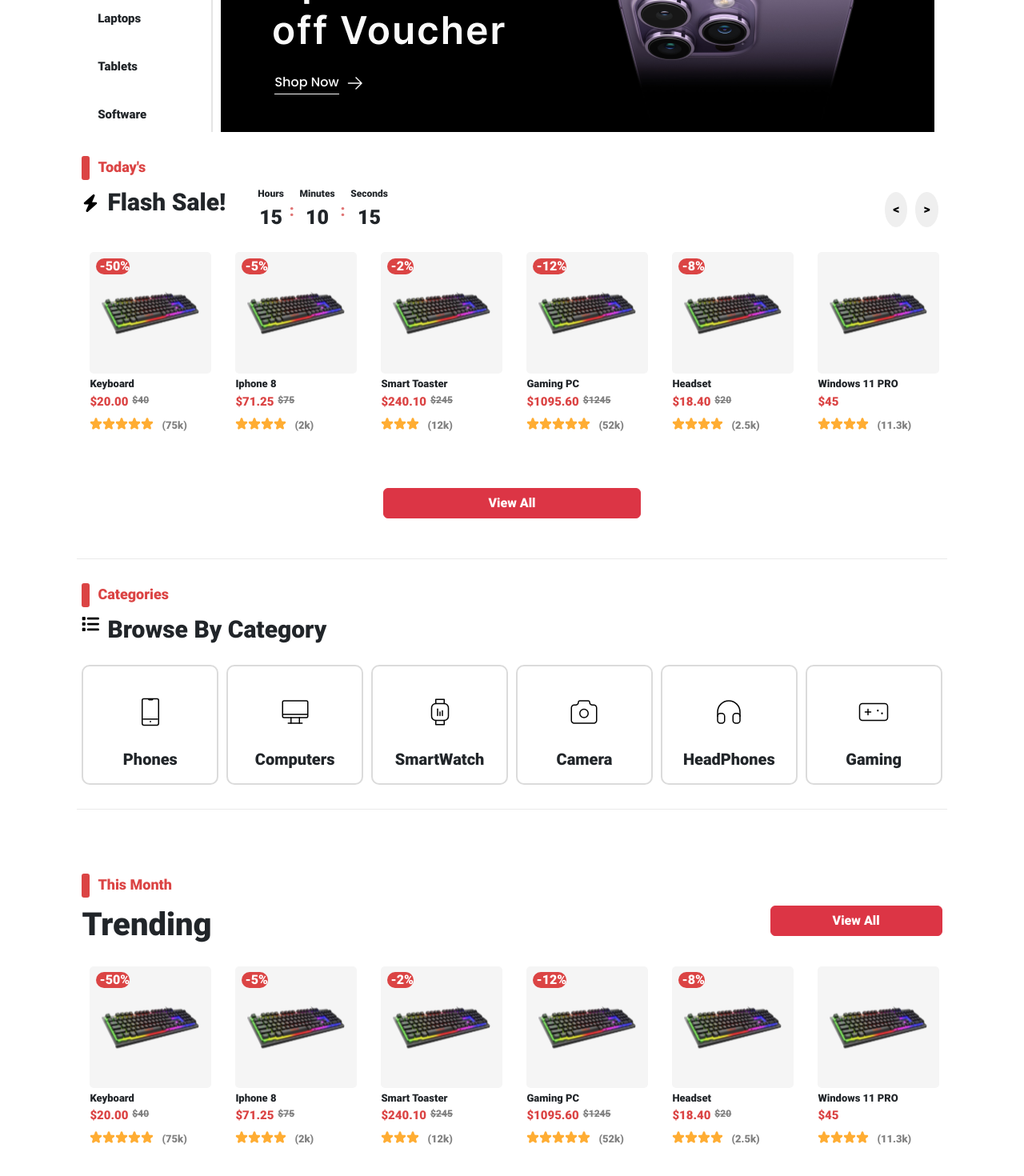
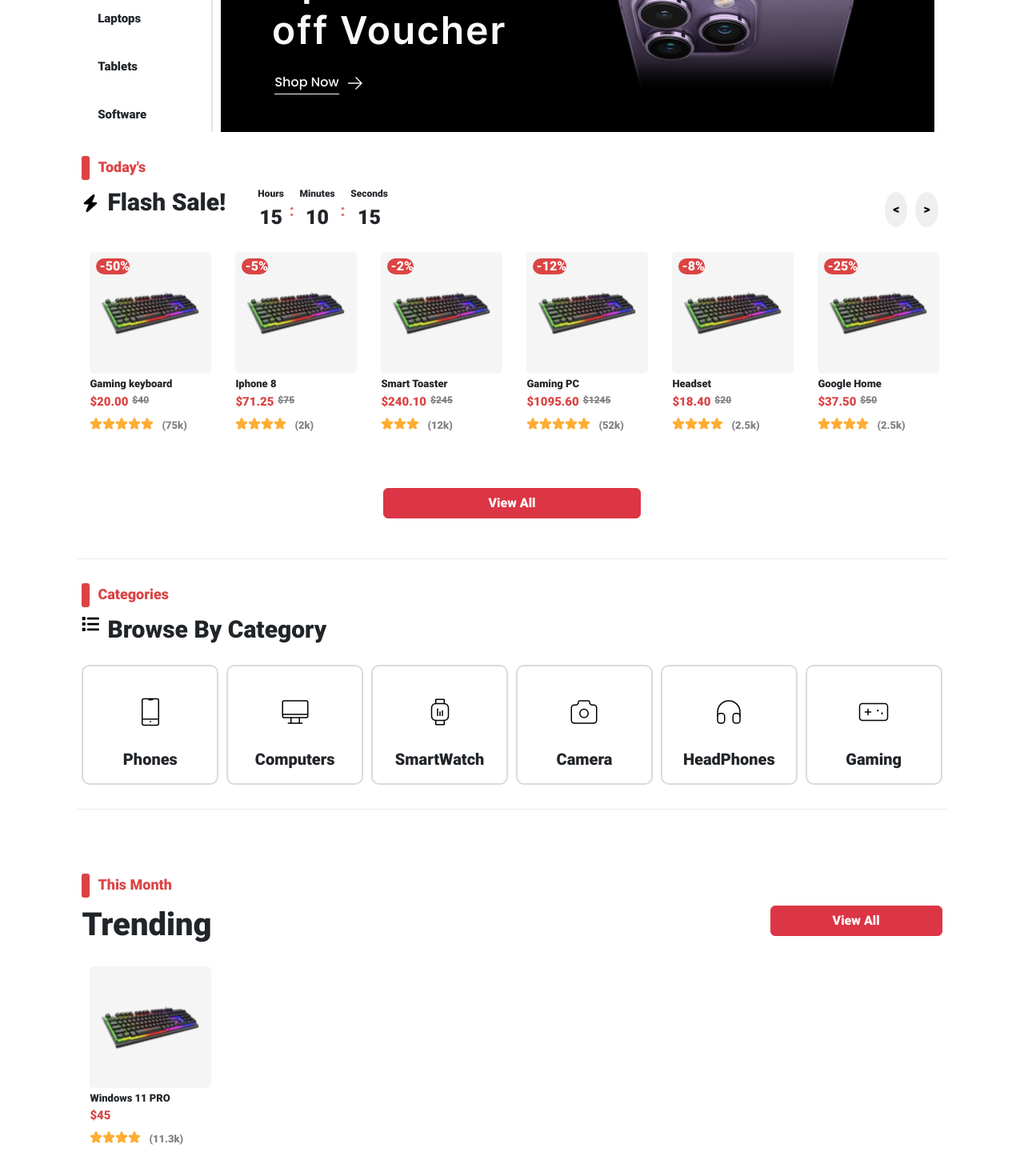
Before and after one commit to AtomicExpresso/React-Ecomerance-Website, a React (Vite) app: page / in a window 1280 px wide. Shown: the part 272-1742 px from the top of the page at 80% size. Built offline with nearby package versions, Linux system fonts and the light colour scheme.

Commit message:
added json doc for shop items

```diff
--- a/src/componets/home/homeBestSelling.jsx
+++ b/src/componets/home/homeBestSelling.jsx
@@ -1,8 +1,8 @@
 import { useState, useEffect } from 'react';
-import ShopItem from '../../data/shopItem';
-
+import {ShopItemTwo} from '../../data/shopItem';
 
 function HomeBestSaleing(){
+
   return (
     <div className="trending-container">
       <div className="sales-legend">
@@ -14,7 +14,7 @@ function HomeBestSaleing(){
         <button className='btn btn-danger'>View All</button>
       </div>
       <div className='sale-row'>
-        <ShopItem/>
+        <ShopItemTwo />
       </div>
     </div>
   )
--- a/src/componets/home/homeSale.jsx
+++ b/src/componets/home/homeSale.jsx
@@ -1,6 +1,6 @@
 import { useState, useEffect } from 'react';
 import BoltIcon from '../../assets/icons/bolt-icon.svg';
-import ShopItem from '../../data/shopItem';
+import {ShopItem} from '../../data/shopItem';
 import useTimer from '../../logic/timer'
 
 
--- /dev/null
+++ b/src/data/json/store-items/notOnSale.json
@@ -0,0 +1,13 @@
+[
+  {
+    "id": 7,
+    "img": "keyboard",
+    "name": "Windows 11 PRO",
+    "oldPrice": null,
+    "price": 45,
+    "rating": 4,
+    "ratingCount": 11.3,
+    "percentOff": null,
+    "onSale": false
+  }
+]
--- /dev/null
+++ b/src/data/json/store-items/onSale.json
@@ -0,0 +1,68 @@
+[
+  {
+    "id": 1,
+    "img": "keyboard",
+    "name": "Gaming keyboard",
+    "oldPrice": 40,
+    "price": 40,
+    "rating": 5,
+    "ratingCount": 75,
+    "percentOff": 50,
+    "onSale": true
+  },
+  {
+    "id": 2,
+    "img": "keyboard",
+    "name": "Iphone 8",
+    "oldPrice": 75,
+    "price": 75,
+    "rating": 4,
+    "ratingCount": 2,
+    "percentOff": 5,
+    "onSale": true
+  },
+  {
+    "id": 3,
+    "img": "keyboard",
+    "name": "Smart Toaster",
+    "oldPrice": 245,
+    "price": 245,
+    "rating": 3,
+    "ratingCount": 12,
+    "percentOff": 2,
+    "onSale": true
+  },
+  {
+    "id": 4,
+    "img": "keyboard",
+    "name": "Gaming PC",
+    "oldPrice": 1245,
+    "price": 1245,
+    "rating": 5,
+    "ratingCount": 52,
+    "percentOff": 12,
+    "onSale": true
+  },
+  {
+    "id": 5,
+    "img": "keyboard",
+    "name": "Headset",
+    "oldPrice": 20,
+    "price": 20,
+    "rating": 4,
+    "ratingCount": 2.5,
+    "percentOff": 8,
+    "onSale": true
+  },
+  {
+    "id": 6,
+    "img": "keyboard",
+    "name": "Google Home",
+    "oldPrice": 50,
+    "price": 30,
+    "rating": 4,
+    "ratingCount": 2.5,
+    "percentOff": 25,
+    "onSale": true
+  }
+]
--- a/src/data/shopItem.jsx
+++ b/src/data/shopItem.jsx
@@ -1,90 +1,33 @@
-import Keyboard from '../assets/images/shop-items/keyboard.svg';
 import RatingStar from '../assets/icons/rating-star.svg';
+import notOnSale from './json/store-items/notOnSale.json';
+import onSale from './json/store-items/onSale.json';
+import keyboard from '../assets/images/shop-items/keyboard.svg'
 
-const shopContext = [
-  {
-    id: 1,
-    img: Keyboard,
-    name: 'Keyboard',
-    oldPrice: `${40}`,
-    price: `${40}`,
-    rating: 5,
-    ratingCount: `${75}`,
-    percentOff: `${50}`,
-    onSale: true
-  },
-  {
-    id: 2,
-    img: Keyboard,
-    name: 'Iphone 8',
-    oldPrice: `${75}`,
-    price: `${75}`,
-    rating: 4,
-    ratingCount: `${2}`,
-    percentOff: `${5}`,
-    onSale: true
-  },
-  {
-    id: 3,
-    img: Keyboard,
-    name: 'Smart Toaster',
-    oldPrice: `${245}`,
-    price: `${245}`,
-    rating: 3,
-    ratingCount: `${12}`,
-    percentOff: `${2}`,
-    onSale: true
-  },
-  {
-    id: 4,
-    img: Keyboard,
-    name: 'Gaming PC',
-    oldPrice: `${1245}`,
-    price: `${1245}`,
-    rating: 5,
-    ratingCount: `${52}`,
-    percentOff: `${12}`,
-    onSale: true
-  },
-  {
-    id: 5,
-    img: Keyboard,
-    name: 'Headset',
-    percentOff: `${5}`,
-    oldPrice: `${20}`,
-    price: `${20}`,
-    rating: 4,
-    ratingCount: `${2.5}`,
-    percentOff: `${8}`,
-    onSale: true
-  },
-  {
-    id: 6,
-    img: Keyboard,
-    name: 'Windows 11 PRO',
-    oldPrice: `${45}`,
-    price: `${45}`,
-    rating: 4,
-    ratingCount: `${11.3}`,
-    percentOff: null,
-    onSale: false
-  },
-]
 
+function getImage(imgPath) {
+  switch (imgPath) {
+    case 'keyboard':
+      return keyboard;
+    case 'path/to/image2.jpg':
+      return image2;
+    default:
+      return null;
+  }
+}
 /* Generates a shop item from the shopcontext array, if the shop item is on sale, it will calculate
 the new price and display that the item is on sale.
 */
 function ShopItem() {
   const ShopConArr = () => (
-    shopContext.map(item => {
-
+    onSale.map(item => {
       //Calculate the discounted price from the oldprice and percent off. This only executes if the item is on sale, if its not the tenray returns an empty string
       const discountedPrice = item.onSale ? (item.oldPrice - (item.oldPrice * (item.percentOff / 100))).toFixed(2) : '';
 
+      if(item.onSale){
         return(
           <div className='store-item' key={item.id}>
             <div className='store-item-img'>
-          <img src={item.img} draggable="false" alt={item.name} />
+              <img src={getImage(item.img)} draggable="false" alt={item.name} />
               <div className='sale-percent-off' style={item.percentOff ? {display:'flex'} : {display: 'none'}}>
                 <h1>{`-${item.percentOff}%`}</h1>
               </div>
@@ -105,13 +48,47 @@ function ShopItem() {
               </div>
             </div>
           </div>
-    )})
-  );
+        )}
+      })
+    )
 
   return (
     <ShopConArr/>
   )
 }
 
+//If the item isnt on sale
+function ShopItemTwo(){
+  const ShopConArrNotDiscount = () => (
+    notOnSale.map(item => {
+      if(!item.onSale){
+        return(
+          <div className='store-item' key={item.id}>
+            <div className='store-item-img'>
+              <img src={getImage(item.img)} draggable="false" alt={item.name} />
+            </div>
+            <div className='store-item-bottom'>
+              <h1>{item.name}</h1>
+              <div className='store-item-price'>
+                <h2>{`$${item.price}`}</h2>
+              </div>
+              <div className='rating-row'>
+                <div>
+                  {[...Array(item.rating)].map((_, index) => (
+                    <img key={index} src={RatingStar} draggable="false" alt="Rating Star" />
+                  ))}
+                </div>
+                <h1>{`(${item.ratingCount}k)`}</h1>
+              </div>
+            </div>
+          </div>
+        )}
+      })
+    )
+    return (
+      <ShopConArrNotDiscount/>
+    )
+}
 
-export default ShopItem;
+
+export {ShopItem, ShopItemTwo};
```
Lines whose indentation alone changed are shown as unchanged.
